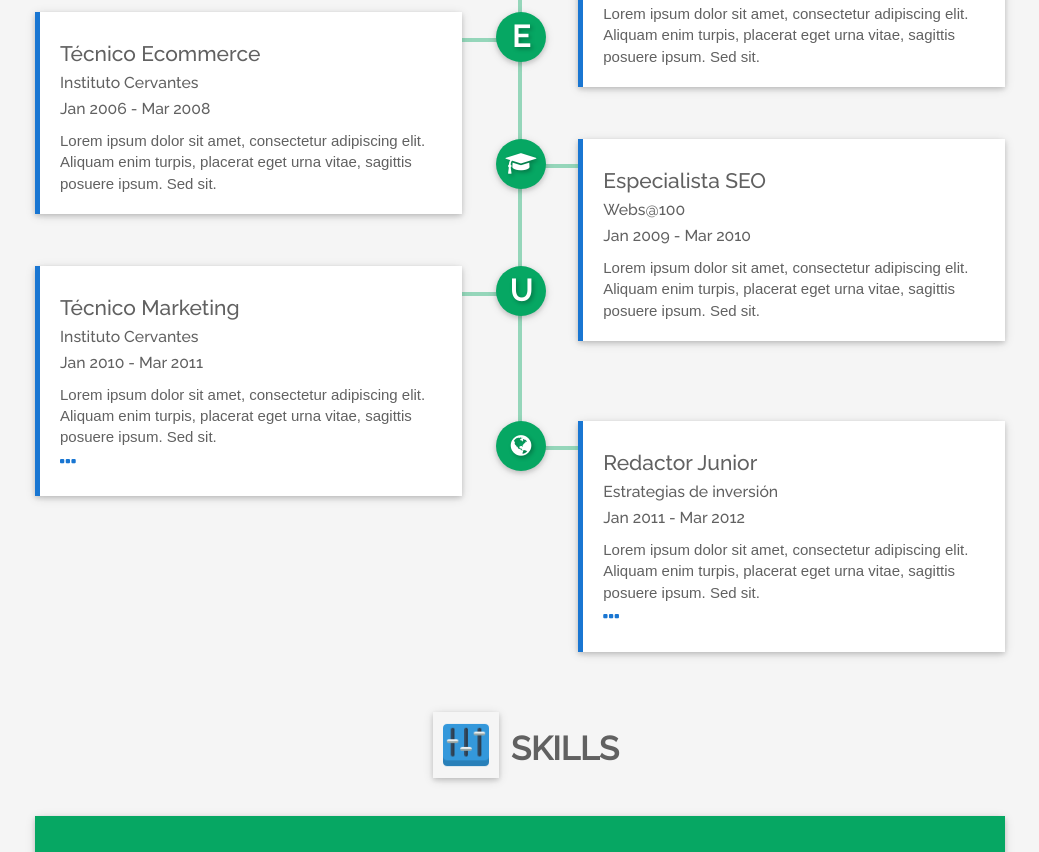
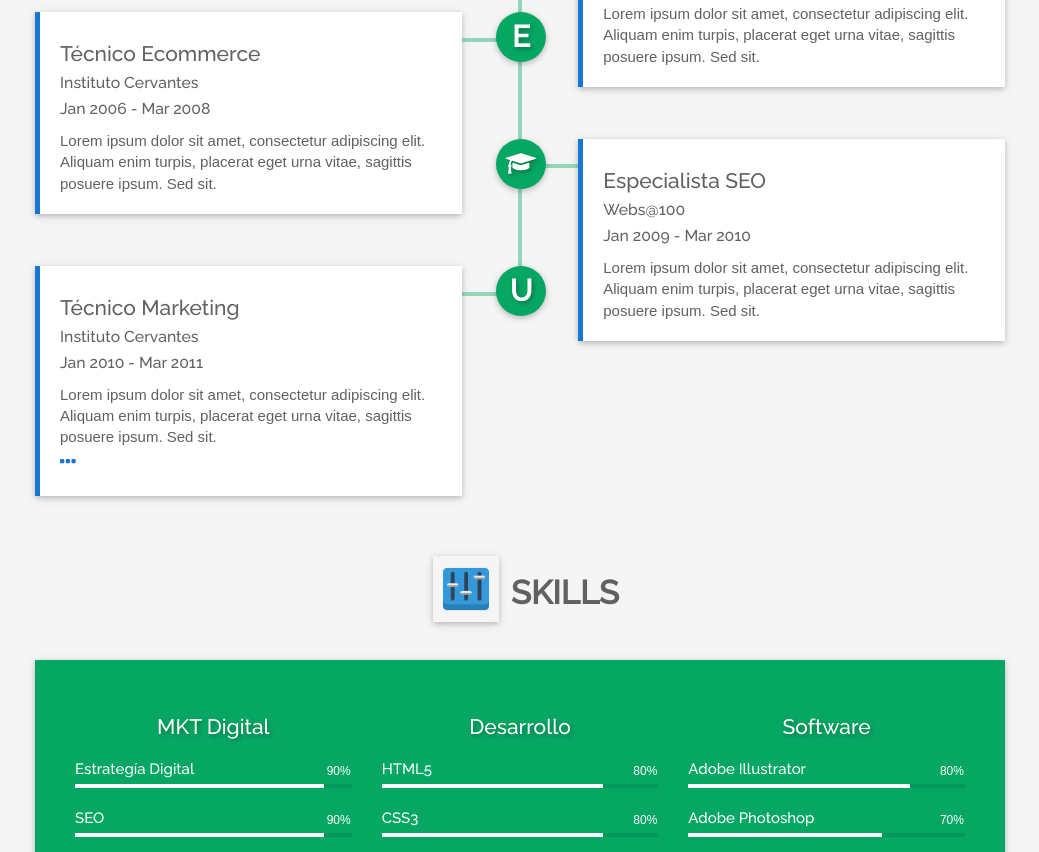
Before and after one commit to aaguerob/aaguerob.github.io, a plain HTML site: page index.html in a window 1280 px wide. Shown: the part 1259-2111 px from the top of the page, without its empty margins (120-1159 px from the left). Drawn offline with Linux system fonts and the light colour scheme; a web font is replaced by a local one.

Commit message:
ajustando barra central experiencia

```diff
--- a/index.html
+++ b/index.html
@@ -248,7 +248,7 @@
             <h4 class="text-uppercase text-center"><img src="images/icons/layers.png" alt="demo">Experiencia</h4>
         </div>
 
-        <div id="timeline-education">
+        <div id="timeline-experience">
 
             <!-- FIRST TIMELINE -->
             <div class="timeline-block">
@@ -388,36 +388,6 @@
                     </div>
                 </div>
             </div>
-            <!-- SIXTH TIMELINE -->
-            <div class="timeline-block">
-                <!-- DOT -->
-                <div class="timeline-dot"><i class="fa fa-globe"></i></div>
-                <!-- TIMELINE CONTENT -->
-                <div class="card timeline-content">
-                    <div class="card-content">
-                        <!-- TIMELINE TITLE -->
-                        <h6 class="timeline-title">Redactor Junior</h6>
-                        <!-- TIMELINE TITLE INFO -->
-                        <div class="timeline-info">
-                            <h6>
-                                <small>Estrategias de inversión</small>
-                            </h6>
-                            <h6>
-                                <small>Jan 2011 - Mar 2012</small>
-                            </h6>
-                        </div>
-                        <!-- TIMELINE PARAGRAPH -->
-                        <p>
-                                Lorem ipsum dolor sit amet, consectetur adipiscing elit. Aliquam enim turpis, placerat eget urna vitae, sagittis posuere ipsum. Sed sit.
-                        </p>
-                        <!-- BUTTON TRIGGER MODAL -->
-                        <a href="#" class="modal-dot" data-toggle="modal" data-target="#myModal-3">
-                            <i class="fa fa-ellipsis-h" aria-hidden="true"></i>
-                        </a>
-                    </div>
-                </div>
-            </div>
-
         </div>
     </div>
 </section>
--- a/stylesheets/style.css
+++ b/stylesheets/style.css
@@ -1056,7 +1056,7 @@ body.scale-effect {
     /*vertical line for experience in min width 768 */
     left: 50%;
     margin-left: -2px;
-    height: 69.1%;
+    height: 72%;
     opacity: 0.4;
     background: #06A763; }
 
```
